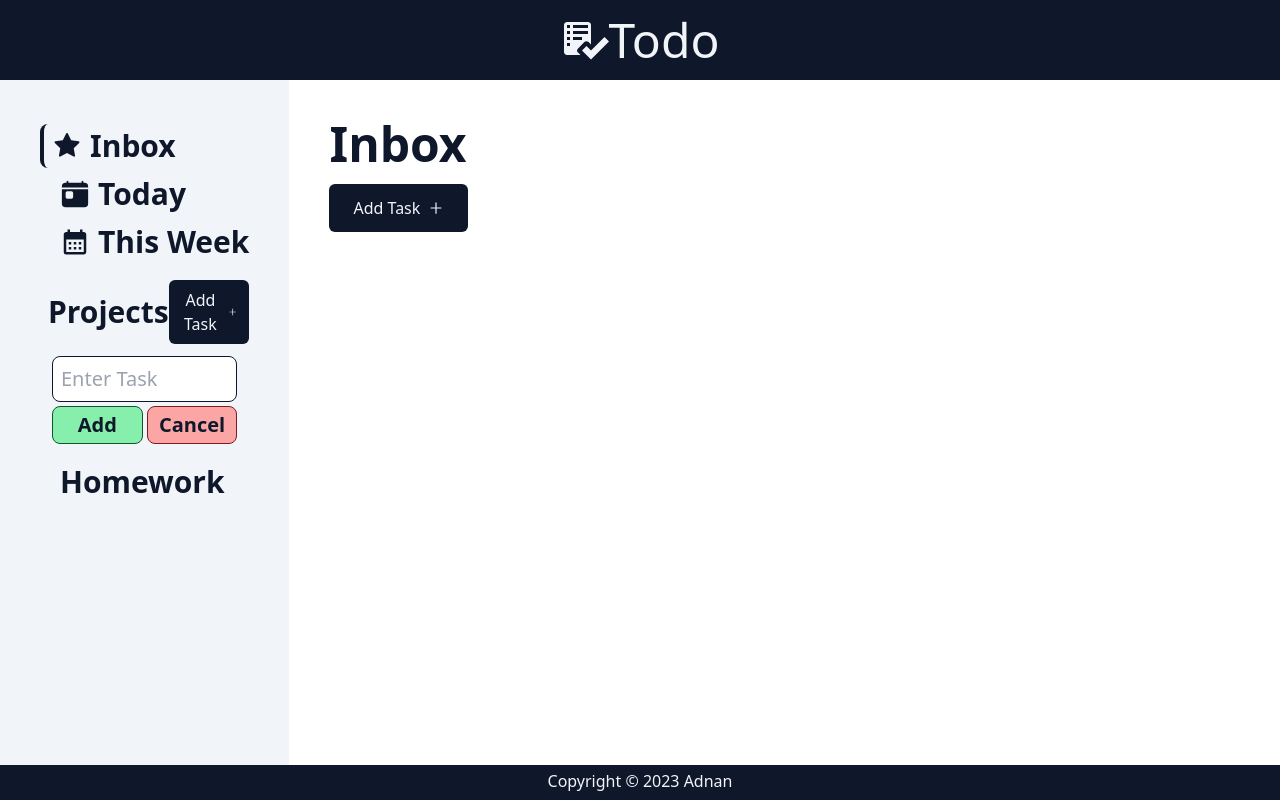
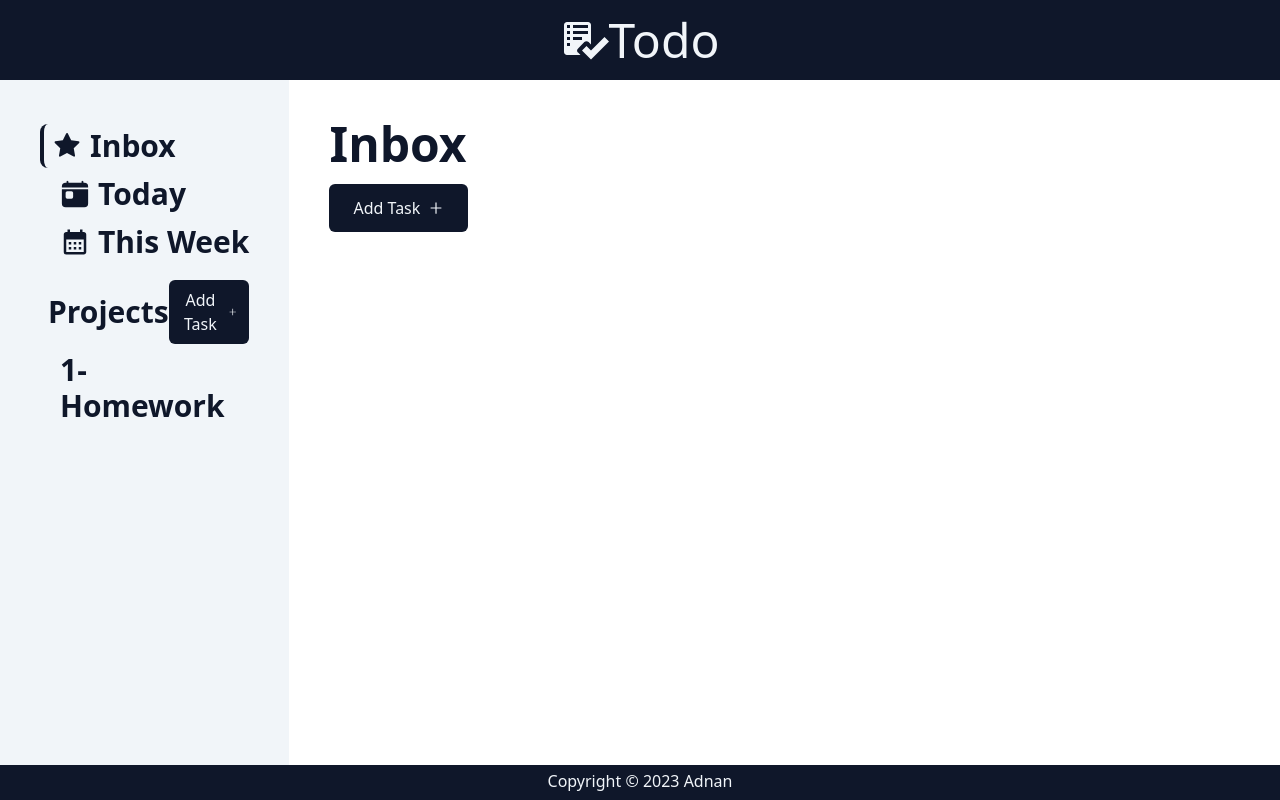
Before and after one commit to adnansyed101/reactTodoist, a React (Vite) app: page / in a window 1280 px wide. Built offline with nearby package versions, Linux system fonts and the light colour scheme.

Commit message:
create new projects

```diff
--- a/src/App.tsx
+++ b/src/App.tsx
@@ -35,6 +35,11 @@ const App = (): JSX.Element => {
   }) => {
     const task = { id: uuidv4(), ...e };
     setTasks((prev: Task[]) => [task, ...prev]);
+  };
+
+  const createProject = (title: string) => {
+    const projObj = { id: uuidv4(), title };
+    setProjects((prev: Project[]) => [...prev, projObj]);
   };
 
   const toggleNavBar = () => setShowNav((prev) => !prev);
@@ -76,6 +81,7 @@ const App = (): JSX.Element => {
         showNav={showNav}
         handleToggleNavBar={toggleNavBar}
         projects={projects}
+        createProject={createProject}
       />
       {tabId === "inbox" && (
         <Inbox
--- a/src/components/ProjectSideBar.tsx
+++ b/src/components/ProjectSideBar.tsx
@@ -6,20 +6,39 @@ type ProjectSideBarProps = {
   tabId: string;
   projects: Project[];
   handleClick: (tab: string) => void;
+  createProjects: (title: string) => void;
 };
 
 const ProjectSideBar = ({
   tabId,
   projects,
   handleClick,
+  createProjects,
 }: ProjectSideBarProps) => {
-  const [inputBox, setInputBox] = useState(true);
+  const [inputBox, setInputBox] = useState(false);
+  const [title, setTitle] = useState("");
+
+  const onInputChange = (e: React.ChangeEvent<HTMLInputElement>) => {
+    setTitle(e.target.value);
+  };
 
   const toggleInputBox = () => {
     setInputBox((prev) => !prev);
   };
 
-  const showProjects = projects.map((project: Project) => {
+  const onInputSubmit = (e: React.FormEvent) => {
+    e.preventDefault();
+    createProjects(title);
+    setTitle("");
+    setInputBox(false);
+  };
+
+  const cancelSubmit = () => {
+    setTitle("");
+    setInputBox(false);
+  };
+
+  const showProjects = projects.map((project: Project, index) => {
     return (
       <p
         key={project.id}
@@ -28,6 +47,8 @@ const ProjectSideBar = ({
         }
         onClick={() => handleClick(project.title)}
       >
+        {index + 1}
+        {"- "}
         {project.title}
       </p>
     );
@@ -50,13 +71,12 @@ const ProjectSideBar = ({
       {inputBox && (
         <form
           className="grid w-full grid-cols-2 gap-1 p-3"
-          // onSubmit={onInputSubmit}
+          onSubmit={onInputSubmit}
         >
           <input
             required
             type="text"
-            // onChange={(e) => onChange(e)}
-            // value={taskObj.task}
+            onChange={onInputChange}
             name="task"
             placeholder="Enter Task"
             className="input-box col-span-2"
@@ -70,7 +90,7 @@ const ProjectSideBar = ({
           <button
             type="button"
             className="red-button col-span-1 py-1 text-lg font-bold md:text-xl"
-            // onClick={cancelSubmit}
+            onClick={cancelSubmit}
           >
             Cancel
           </button>
--- a/src/components/Sidebar.tsx
+++ b/src/components/Sidebar.tsx
@@ -10,6 +10,7 @@ type SidebarProps = {
   projects: Project[];
   onTabClick: (id: string) => void;
   handleToggleNavBar: () => void;
+  createProject: (title: string) => void;
 };
 
 const Sidebar = ({
@@ -18,6 +19,7 @@ const Sidebar = ({
   projects,
   onTabClick,
   handleToggleNavBar,
+  createProject
 }: SidebarProps) => {
   const handleClick = (tab: string) => {
     onTabClick(tab);
@@ -53,6 +55,7 @@ const Sidebar = ({
         tabId={tabId}
         projects={projects}
         handleClick={handleClick}
+        createProjects={createProject}
       />
     </div>
   );
```
